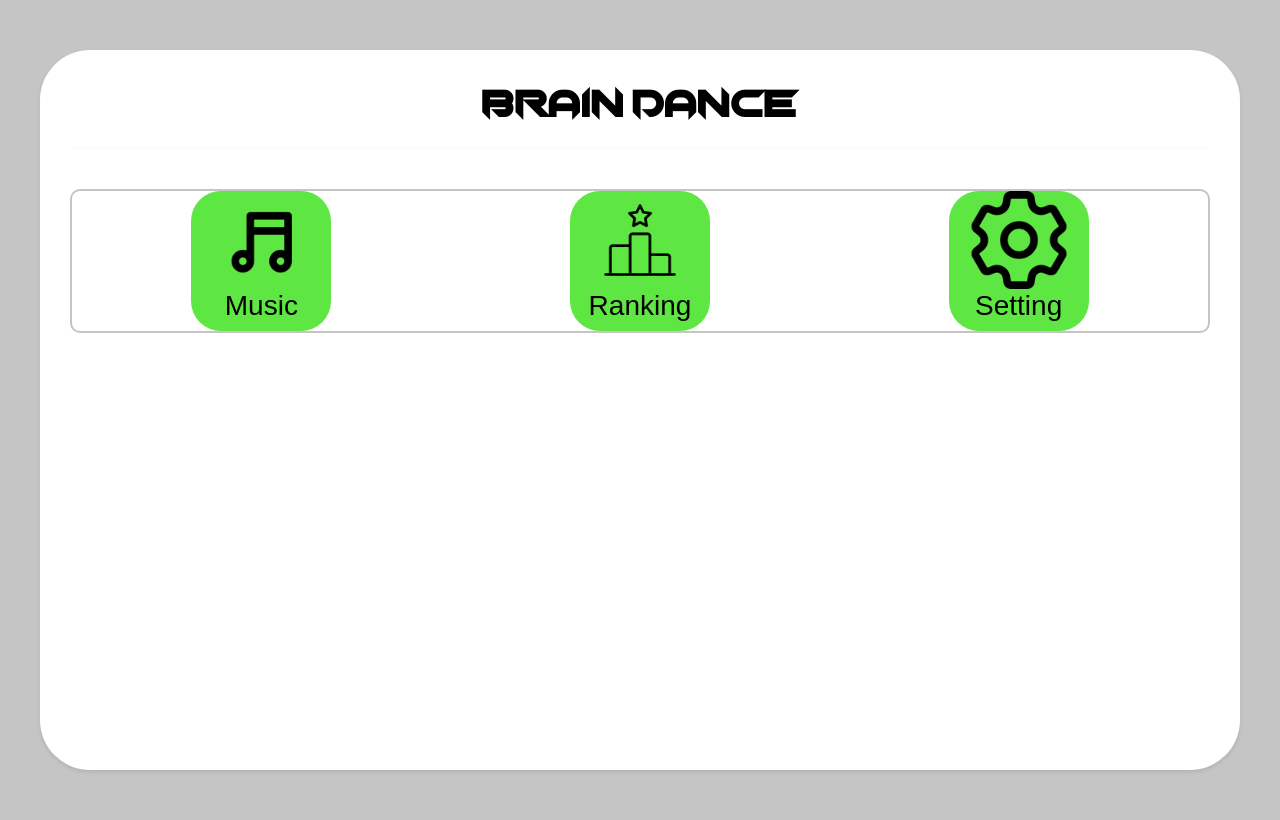
After one commit to ParkMini/BRAIN_DANCE-Singapore_ITE_Project, a Flask app: page /dance in a window 1280 px wide. The commit adds this page. Run offline with Flask 3, Linux system fonts and the light colour scheme; some web fonts are replaced.

Commit message:
설정과 랭킹 제외 완성

```diff
--- a/app.py
+++ b/app.py
@@ -32,6 +32,21 @@ def selectAI():
 def style_change():
     return render_template('style_change.html')
 
+@app.route('/cam-test')
+def setAi():
+    return render_template('camTest.html')
+
+@app.route('/dance')
+def dance():
+    return render_template('choseDance.html')
+
+@app.route('/music')
+def music():
+    return render_template('music.html')
+
+# @app.route('/cam-est')
+# def setAi():
+#     return render_template('camTest.html')
 
 if __name__ == '__main__':
     app.run(host='0.0.0.0', port=80, debug=True)
--- a/static/style.css
+++ b/static/style.css
@@ -86,6 +86,8 @@ a {
     padding: 30px;
     background: #fff;
     box-shadow: 0 2px 4px rgba(0, 0, 0, 0.1);
+    border-radius: 50px;
+    min-height: 45em;
 }
 
 #selectAI h1 {
--- a/static/styles.css
+++ b/static/styles.css
@@ -1,4 +1,10 @@
 /* Global CSS */
+
+* {
+    margin: 0;
+    padding: 0;
+}
+
 @font-face {
     font-family: 'Pretendard-Regular';
     src: url('./fonts/Pretendard-Regular.woff') format('woff');
@@ -6,9 +12,27 @@
     font-style: normal;
 }
 
+@font-face {
+    font-family: "Chopsic";
+    src: url("./fonts/Chopsic-K6Dp.ttf");
+}
+
 h2 {
     width: 100%;
     text-align: center;
+    color: rgb(0, 0, 0) !important;
+}
+body, html {
+    background-color: rgb(197, 197, 197) !important;
+}
+
+#selectAI {
+    background-color: #ffffff !important;
+}
+
+h1 {
+    font-family: "Chopsic";
+    color: black !important;
 }
 
 #cam {
@@ -18,9 +42,70 @@ h2 {
 }
 
 .section {
-    border: 1px solid rgb(172, 168, 168);
+    border: 2px solid #c5c5c5;
     border-radius: 10px;
     margin-bottom: 20px;
+}
+.icon {
+    width: 140px;
+    height: 140px;
+    border-radius: 30px;
+    background-color: rgb(94, 230, 67);
+    z-index: 99;
+}
+.icon img, p {
+    z-index: 5;
+}
+
+#icons {
+    display: flex;
+    justify-content: space-around;
+    flex-wrap: wrap;
+}
+
+#danceList {
+    width: 90%;
+    height: 35em;
+    margin: 0 5%;
+    background-color: rgb(180, 180, 180);
+    border-radius: 30px;
+}
+
+#musicTable {
+    width: 90%;
+    height: 10%;
+    margin: 0 5% 10px 5%;
+    align-items: start;
+}
+
+#musicTable > .tr {
+    margin-top: 10px;
+}
+
+#musicTable .tr {
+    display: flex;
+    justify-content: space-around;
+    width: 100%;
+    height: 40px;
+    text-align: center;
+    background-color: white;
+    border-radius: 30px;
+    margin-top: 10px;
+    align-items: center;
+}
+#musicTable .tr p {
+    width: 25%;
+    margin: 0;
+}
+
+#musicTable .tr p {
+    border-left: 1px solid gray;
+    height: 90%;
+}
+
+/* 첫 번째 td 요소의 ::after를 비활성화합니다 */
+#musicTable .tr p:first-child {
+    border-left: 0;
 }
 
 .hidden {
@@ -32,10 +117,17 @@ h2 {
     flex-wrap: wrap;
     justify-content: space-around;
     margin-bottom: 20px;
+    margin: 10px;
 }
 
-.canvas {
-    width: 70%;
-    height: auto;
-    margin: 10px 15%;
+#camCheck {
+    margin: 20px 0;
 }
+
+#description {
+    text-align: end;
+    width: 100%;
+    margin-top: 30px;
+    margin-right: 20px;
+    color: rgb(83, 83, 83);
+}
--- /dev/null
+++ b/templates/choseDance.html
@@ -0,0 +1,35 @@
+<!DOCTYPE html>
+<html lang="en">
+<head>
+    <meta charset="UTF-8">
+    <meta name="viewport" content="width=device-width, initial-scale=1.0">
+    <title>Brain Dance</title>
+    <link rel="stylesheet" href="/static/styles.css">
+    <link rel="stylesheet" href="/static/style.css" />
+    <link href="https://cdn.jsdelivr.net/npm/bootstrap@5.3.2/dist/css/bootstrap.min.css" rel="stylesheet"
+        integrity="sha384-T3c6CoIi6uLrA9TneNEoa7RxnatzjcDSCmG1MXxSR1GAsXEV/Dwwykc2MPK8M2HN" crossorigin="anonymous">
+</head>
+<body>
+    <div id="selectAI">
+        <h1 id="title">Brain Dance</h1>
+        <hr />
+        <div id="icons" class="section">
+            <div class="icon" onclick="location.href = '/music';">
+                <img width="70%" height="70%" style="margin: 0 15%;" src="/static/assets/music_icon.png" alt="song_icon">
+                <h3 style="width: 100%;text-align:center;color:black;margin-bottom:5%;">Music</h3>
+            </div>
+            <div onclick="location.href = '/ranking';" class="icon">
+                <img width="70%" height="70%" style="margin: 0 15%;" src="/static/assets/ranking.png" alt="ranking_icon">
+                <h3 style="width: 100%;text-align:center;color:black;margin-bottom:5%;">Ranking</h3>
+            </div>
+            <div class="icon" onclick="location.href = '/setting';">
+                <img width="70%" height="70%" style="margin: 0 15%;" src="/static/assets/setting.png" alt="setting_icon">
+                <h3 style="width: 100%;text-align:center;color:black;margin-bottom:5%;">Setting</h3>
+            </div>
+        </div>
+    </div>
+    <script src="https://cdn.jsdelivr.net/npm/bootstrap@5.3.2/dist/js/bootstrap.bundle.min.js"
+        integrity="sha384-C6RzsynM9kWDrMNeT87bh95OGNyZPhcTNXj1NW7RuBCsyN/o0jlpcV8Qyq46cDfL"
+        crossorigin="anonymous"></script>
+</body>
+</html>
--- a/templates/index.html
+++ b/templates/index.html
@@ -3,17 +3,17 @@
   <head>
     <meta charset="UTF-8" />
     <meta name="viewport" content="width=device-width, initial-scale=1.0" />
-    <title>Intel AI Experience</title>
+    <title>Brain Dance</title>
     <link rel="stylesheet" href="/static/style.css" />
   </head>
   <body>
     <div id="mainPage">
       <div id="title">
         <img src="/static/assets/Intel_logo_2023.svg.png" width="256px">
-        <h1>Intel AI Experience</h1>
+        <h1>Brain Dance</h1>
         <h2>Using OpenVINO Pre-trained Model</h2><br>
         <p>Source: <a href="https://github.com/openvinotoolkit/openvino_notebooks">https://github.com/openvinotoolkit/openvino_notebooks</a></p><br>
-        <a href="./selectAI"><button>Let's Start!</button></a>
+        <a href="./cam-test"><button>Let's Start!</button></a>
       </div>
     </div>
   </body>
```
Also changed, not shown: static/cam.js (added, +20 -0 lines), static/script.js (deleted, +0 -126 lines), templates/camTest.html (added, +36 -0 lines), templates/choseImge.html (deleted, +0 -45 lines), templates/music.html (added, +51 -0 lines), static/assets/music_icon.png (added), static/assets/ranking.png (added), static/assets/setting.png (added), static/fonts/Chopsic-K6Dp.ttf (added).
